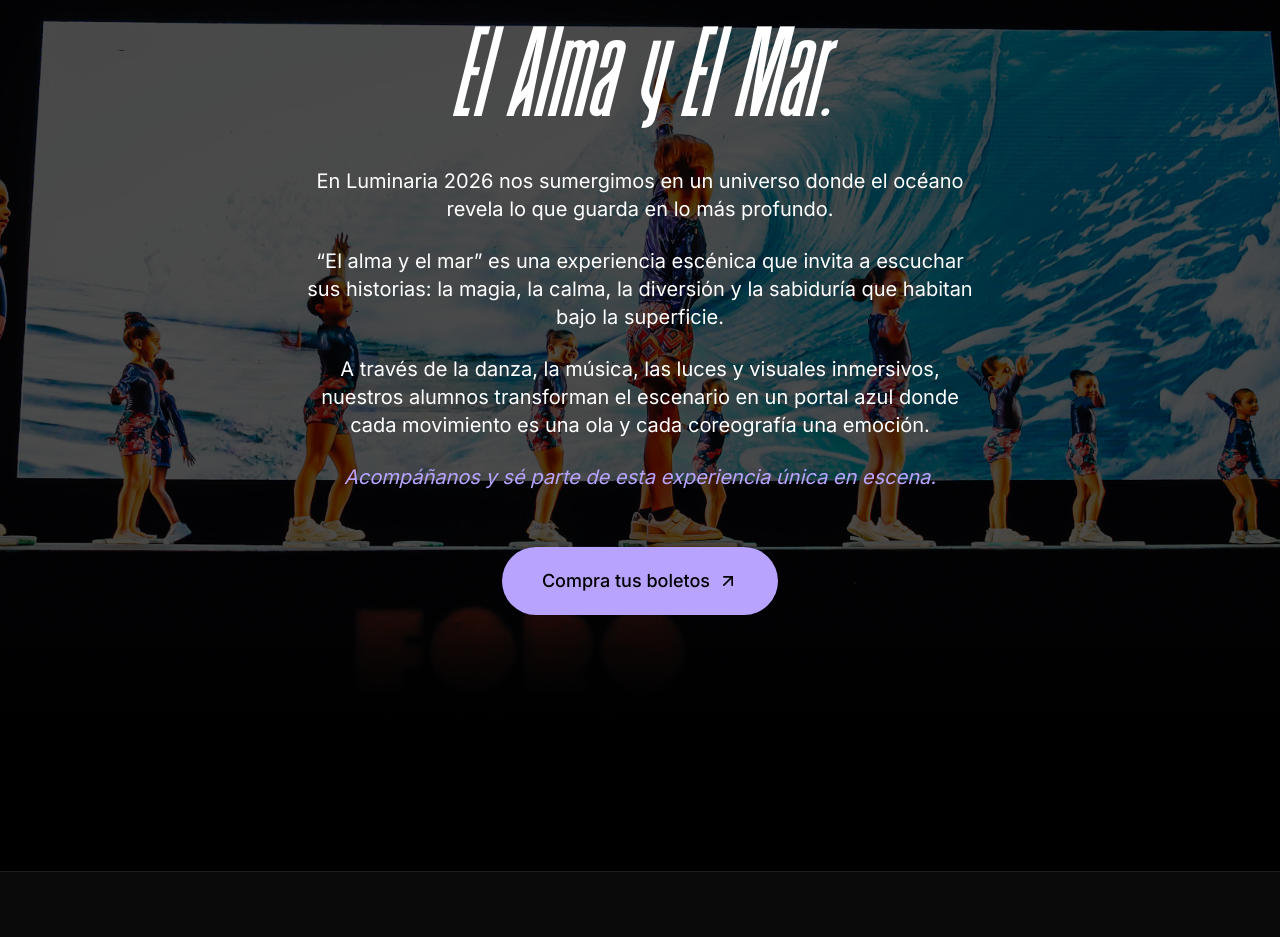
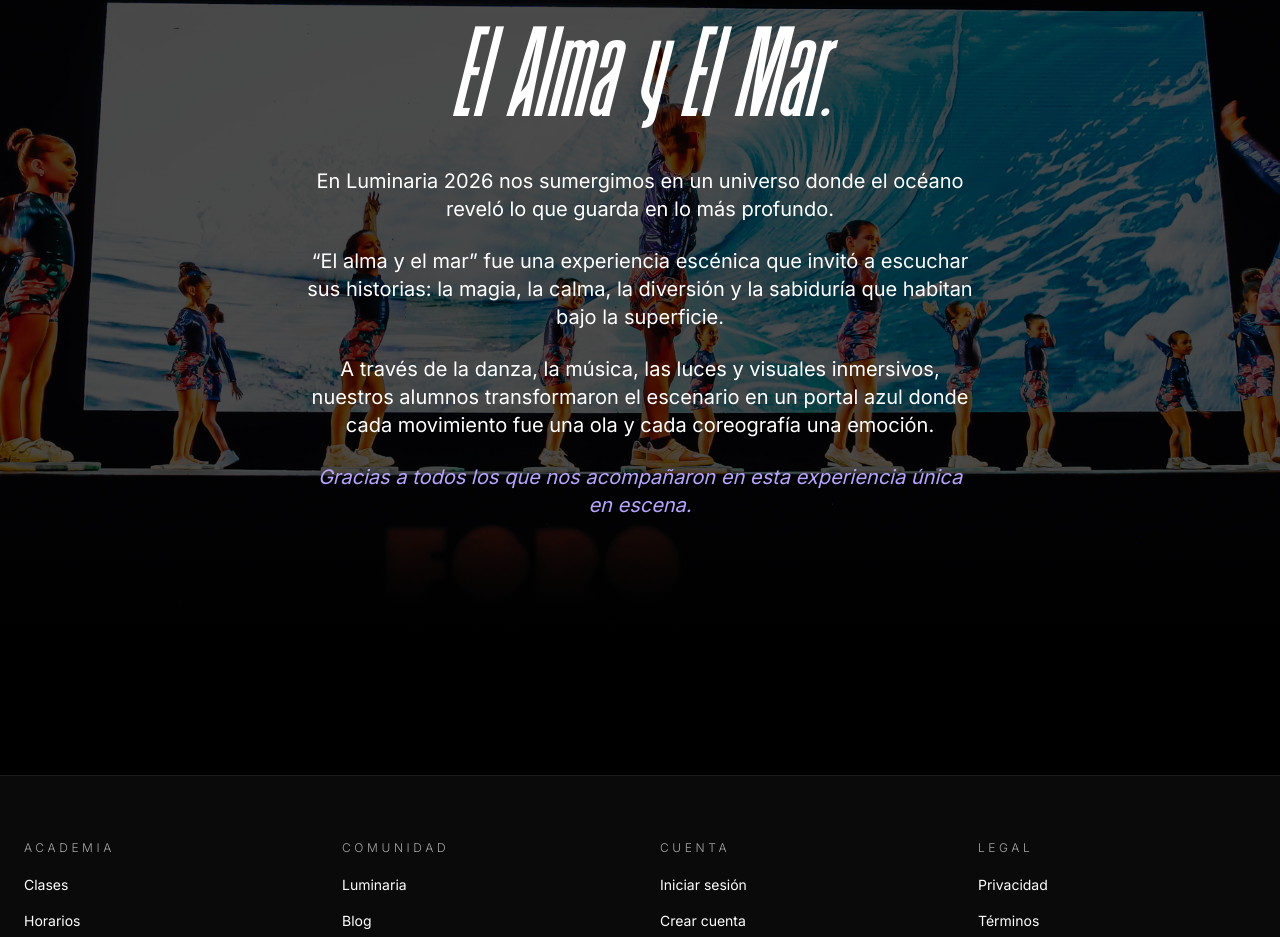
Before and after one commit to quijasfer-coder/DanceBeat, a Next.js app: page /luminaria in a window 1280 px wide. Shown: the part 6013-6950 px from the top of the page. Built offline with nearby package versions, Linux system fonts and the light colour scheme.

Commit message:
feat: recap en pasado de Luminaria 2026 y quitar boton de boletos
El show ya sucedio, asi que el texto de la seccion pasa a tiempo
pasado (recap) y se quita el CTA de compra de boletos.

```diff
--- a/app/(public)/luminaria/page.tsx
+++ b/app/(public)/luminaria/page.tsx
@@ -1,6 +1,4 @@
 import Image from "next/image";
-import Link from "next/link";
-import { ArrowUpRight } from "lucide-react";
 import {
   conceptBlocks,
   luminariaCityGallery,
@@ -141,7 +139,7 @@ export default function LuminariaPage() {
 /* ────────────────────────────────────────────────────────────── */
 
 function ShowSection() {
-  const { name, edition, pitch, ticketsUrl, showBackgroundImage, showLogoImage } =
+  const { name, edition, pitch, showBackgroundImage, showLogoImage } =
     currentShow;
 
   return (
@@ -213,16 +211,6 @@ function ShowSection() {
             </p>
           ))}
         </div>
-
-        <Link
-          href={ticketsUrl}
-          target="_blank"
-          rel="noopener noreferrer"
-          className="group mt-14 inline-flex items-center gap-2 bg-lumen text-ink px-10 py-5 rounded-full font-medium text-lg hover:bg-bone transition-colors"
-        >
-          Compra tus boletos
-          <ArrowUpRight className="w-5 h-5 group-hover:translate-x-0.5 group-hover:-translate-y-0.5 transition-transform" />
-        </Link>
       </div>
     </section>
   );
--- a/lib/data/luminaria.ts
+++ b/lib/data/luminaria.ts
@@ -103,7 +103,6 @@ export const currentShow = {
   year: 2026,
   edition: "Luminaria 2026",
   name: "El Alma y El Mar",
-  ticketsUrl: "https://www.goliiive.com/el-alma-y-el-mar",
 
   // Background del show — reemplazar por foto/render del show real
   showBackgroundImage: "/luminaria/show-background.jpg",
@@ -113,9 +112,9 @@ export const currentShow = {
   // Cuando tengas el logo: showLogoImage: "/luminaria/show-logo.png",
 
   pitch: [
-    "En Luminaria 2026 nos sumergimos en un universo donde el océano revela lo que guarda en lo más profundo.",
-    "“El alma y el mar” es una experiencia escénica que invita a escuchar sus historias: la magia, la calma, la diversión y la sabiduría que habitan bajo la superficie.",
-    "A través de la danza, la música, las luces y visuales inmersivos, nuestros alumnos transforman el escenario en un portal azul donde cada movimiento es una ola y cada coreografía una emoción.",
-    "Acompáñanos y sé parte de esta experiencia única en escena.",
+    "En Luminaria 2026 nos sumergimos en un universo donde el océano reveló lo que guarda en lo más profundo.",
+    "“El alma y el mar” fue una experiencia escénica que invitó a escuchar sus historias: la magia, la calma, la diversión y la sabiduría que habitan bajo la superficie.",
+    "A través de la danza, la música, las luces y visuales inmersivos, nuestros alumnos transformaron el escenario en un portal azul donde cada movimiento fue una ola y cada coreografía una emoción.",
+    "Gracias a todos los que nos acompañaron en esta experiencia única en escena.",
   ],
 };
```
